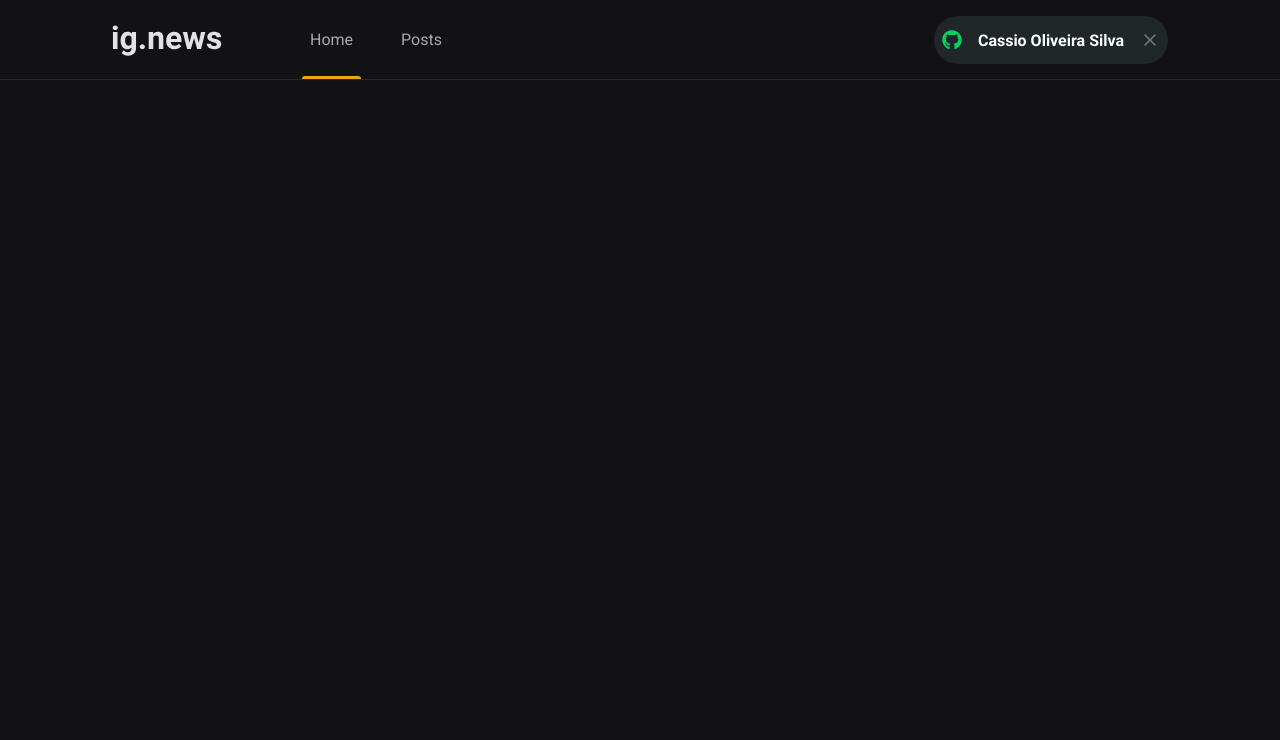
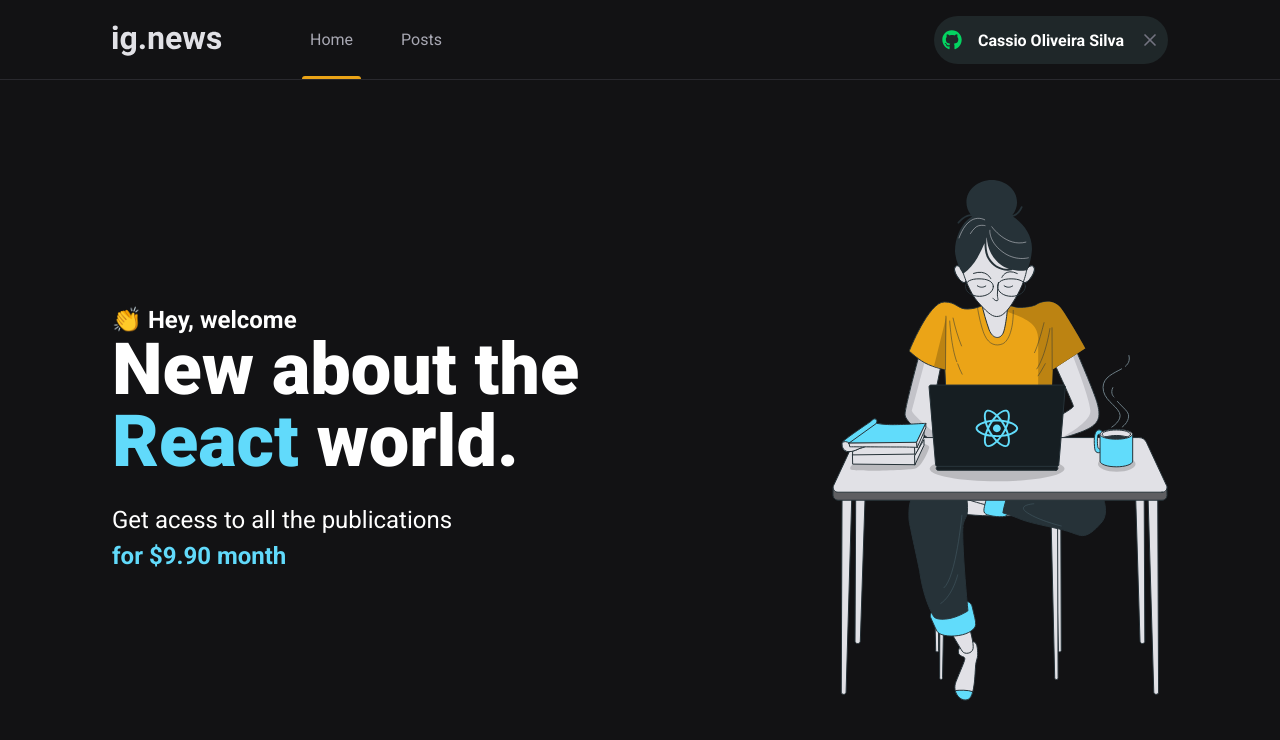
Before and after one commit to cassiosilva93/ignews, a Next.js app: page / in a window 1280 px wide. Shown: the top 740 px of the page. Built offline with nearby package versions, Linux system fonts and the light colour scheme.

Commit message:
created home content

```diff
--- /dev/null
+++ b/src/pages/home.module.scss
@@ -0,0 +1,40 @@
+.contentContainer {
+  max-width: 1120px;
+  margin: 0 auto;
+  padding: 0 2rem;
+  height: calc(100vh - 5rem);
+
+  display: flex;
+  align-items: center;
+  justify-content: space-between;
+}
+
+.hero {
+  max-width: 600px;
+
+  > span {
+    font-size: 1.5rem;
+    font-weight: bold;
+  }
+
+  h1 {
+    font-size: 4.5rem;
+    line-height: 4.5rem;
+    font-weight: 900;
+
+    span {
+      color: var(--cyan-500)
+    }
+  }
+
+  p {
+    font-size: 1.5rem;
+    line-height: 2.25rem;
+    margin-top: 1.5rem;
+
+    span {
+      color: var(--cyan-500);
+      font-weight: bold;
+    }
+  }
+}
--- a/src/pages/index.tsx
+++ b/src/pages/index.tsx
@@ -1,11 +1,25 @@
 import Head from 'next/head';
+import styles from './home.module.scss';
 
 export default function Home() {
   return (
     <>
       <Head>
-          <title>início | ig.news</title>
+          <title>Home | ig.news</title>
       </Head>
+
+      <main className={styles.contentContainer}>
+        <section className={styles.hero}>
+          <span>👏 Hey, welcome</span>
+          <h1>New about the <span>React</span> world.</h1>
+          <p>
+            Get acess to all the publications <br />
+            <span>for $9.90 month</span>
+          </p>
+        </section>
+
+        <img src="/images/avatar.svg" alt="Girl coding" />
+      </main>
     </>
   )
 }
```
